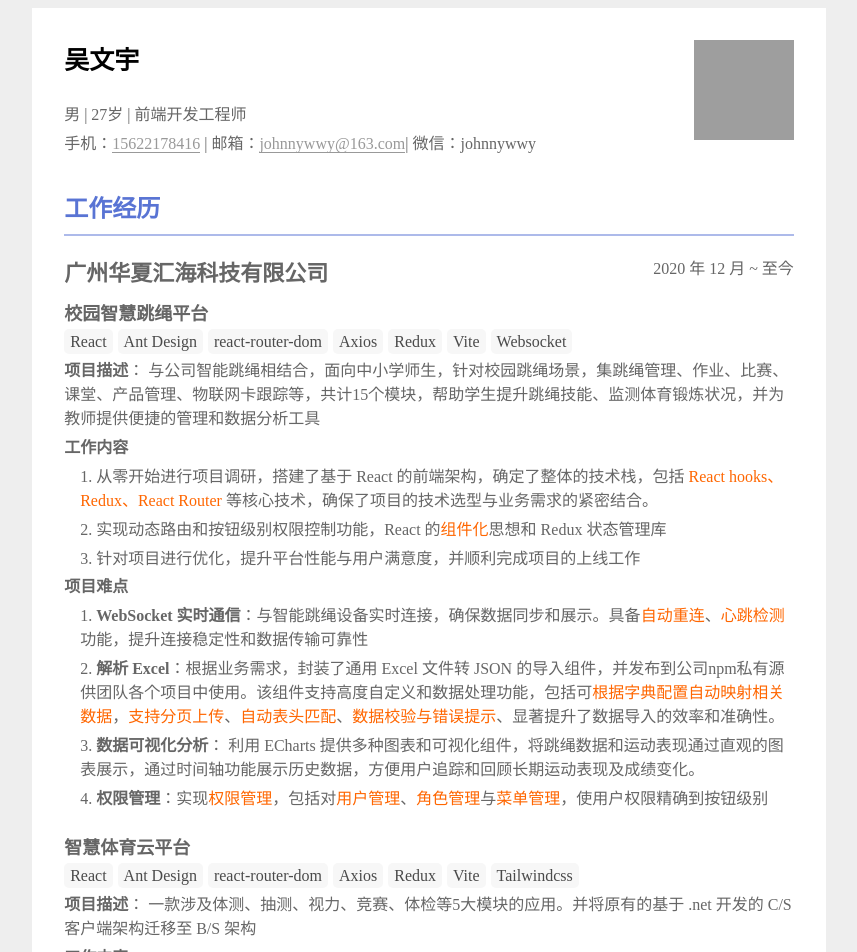
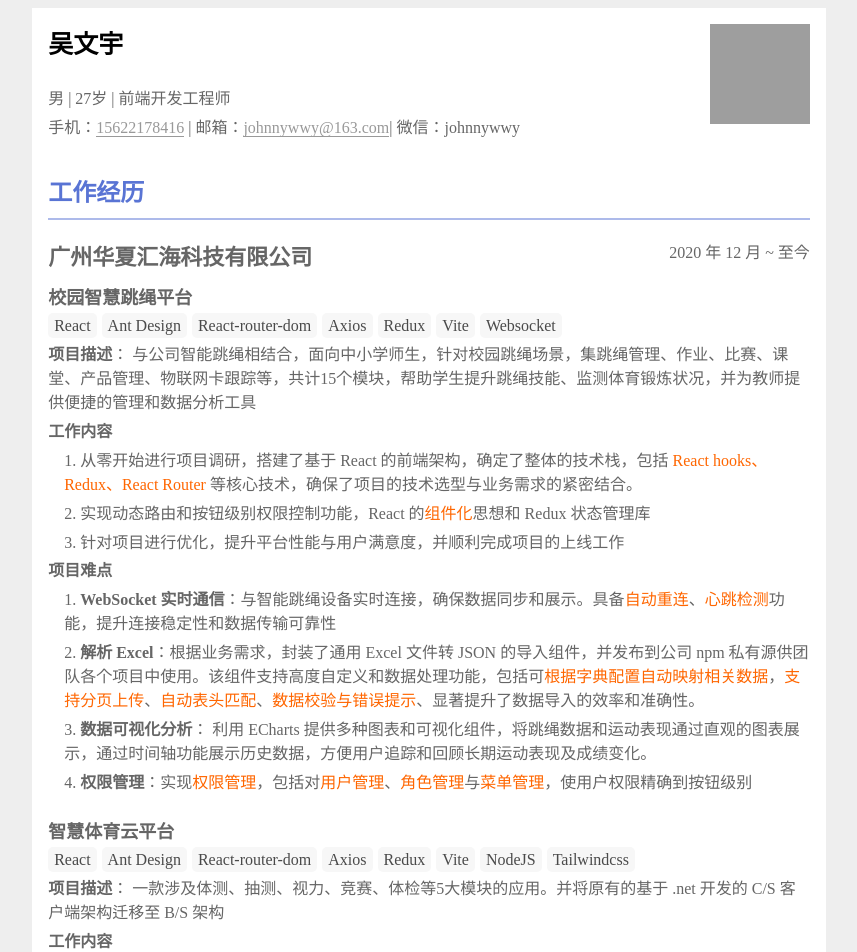
Before and after one commit to johnnywwy/cv-2024, a Vue app: page / in a window 1280 px wide. Shown: the top 952 px of the page, without its empty margins (211-1068 px from the left). Built offline with nearby package versions, Linux system fonts and the light colour scheme; grey boxes are pictures that could not be loaded.

Commit message:
feat：更新

```diff
--- a/src/App.vue
+++ b/src/App.vue
@@ -34,10 +34,11 @@
             <div style="margin-bottom: 8px">
               <span class="tag">React</span>
               <span class="tag">Ant Design</span>
-              <span class="tag">react-router-dom</span>
+              <span class="tag">React-router-dom</span>
               <span class="tag">Axios</span>
               <span class="tag">Redux</span>
               <span class="tag">Vite</span>
+
               <span class="tag">Websocket</span>
             </div>
             <div class="content">
@@ -73,7 +74,8 @@
                 <p>
                   2. <b>解析
                     Excel</b>：根据业务需求，封装了通用 Excel 文件转 JSON
-                  的导入组件，并发布到公司npm私有源供团队各个项目中使用。该组件支持高度自定义和数据处理功能，包括可<strong>根据字典配置自动映射相关数据</strong>，<strong>支持分页上传</strong>、<strong>自动表头匹配</strong>、<strong>数据校验与错误提示</strong>、显著提升了数据导入的效率和准确性。
+                  的导入组件，并发布到公司 npm
+                  私有源供团队各个项目中使用。该组件支持高度自定义和数据处理功能，包括可<strong>根据字典配置自动映射相关数据</strong>，<strong>支持分页上传</strong>、<strong>自动表头匹配</strong>、<strong>数据校验与错误提示</strong>、显著提升了数据导入的效率和准确性。
                 </p>
                 <p>
                   3. <b>数据可视化分析</b>： 利用 ECharts 提供多种图表和可视化组件，将跳绳数据和运动表现通过直观的图表展示，通过时间轴功能展示历史数据，方便用户追踪和回顾长期运动表现及成绩变化。
@@ -96,10 +98,11 @@
             <div style="margin-bottom: 8px">
               <span class="tag">React</span>
               <span class="tag">Ant Design</span>
-              <span class="tag">react-router-dom</span>
+              <span class="tag">React-router-dom</span>
               <span class="tag">Axios</span>
               <span class="tag">Redux</span>
               <span class="tag">Vite</span>
+              <span class="tag">NodeJS</span>
               <span class="tag">Tailwindcss</span>
             </div>
             <div class="content">
@@ -231,7 +234,7 @@
             </p>
           </div>
         </li>
-        <li>
+        <!-- <li>
           <header>
             <h3>咕噜 UI</h3>
             <span>
@@ -260,7 +263,7 @@
           </p>
           <p></p>
           <p></p>
-        </li>
+        </li> -->
         <!-- <li>
           <header>
             <h3>云笔记</h3>
--- a/src/app.module.scss
+++ b/src/app.module.scss
@@ -4,7 +4,7 @@ article {
   background: white;
   margin: 0 auto;
   overflow: auto;
-  padding: 2em;
+  padding: 1em;
   /* background: pink; */
 }
 
```
Also changed, not shown: 5 other files (tests, documents, lock files or other folders).
